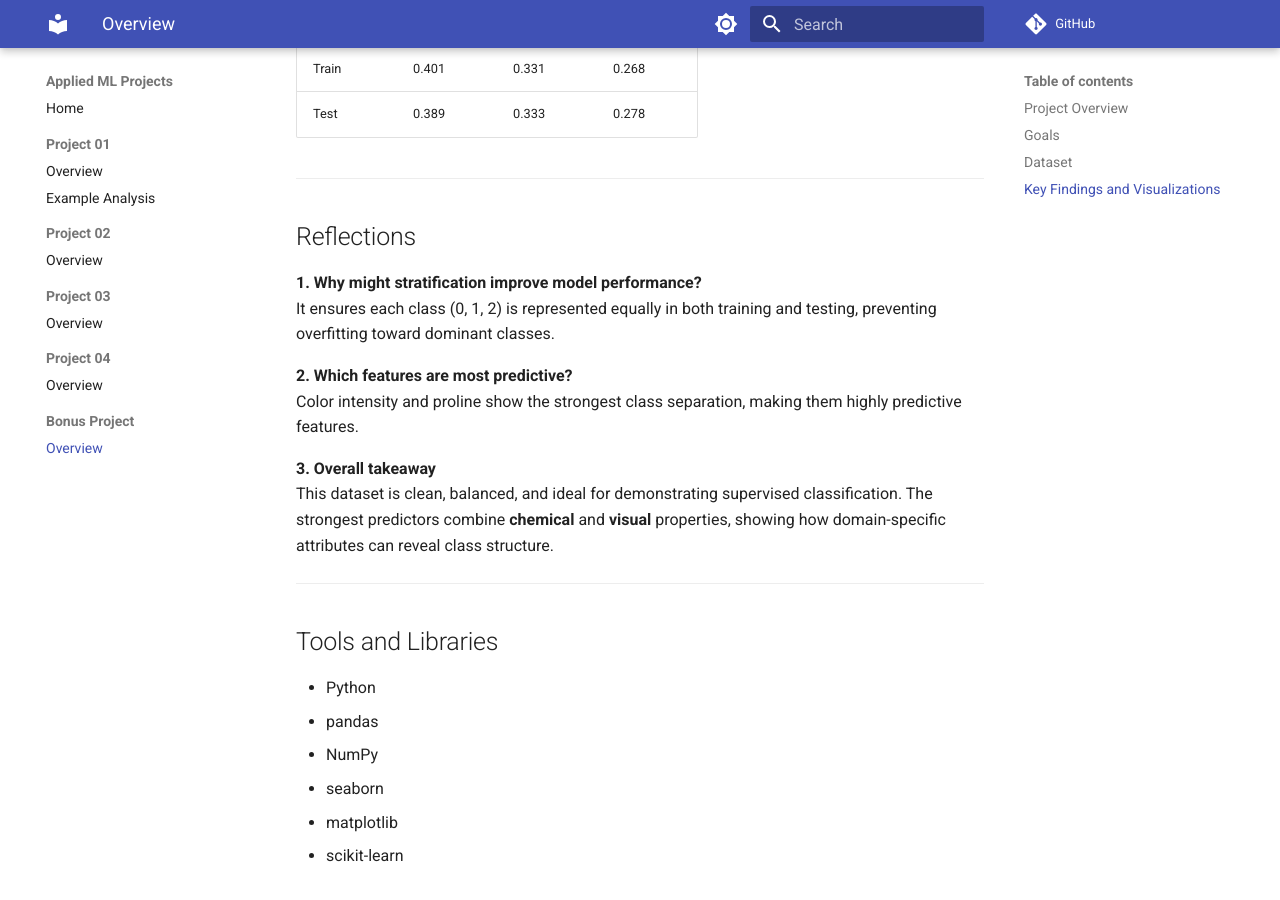
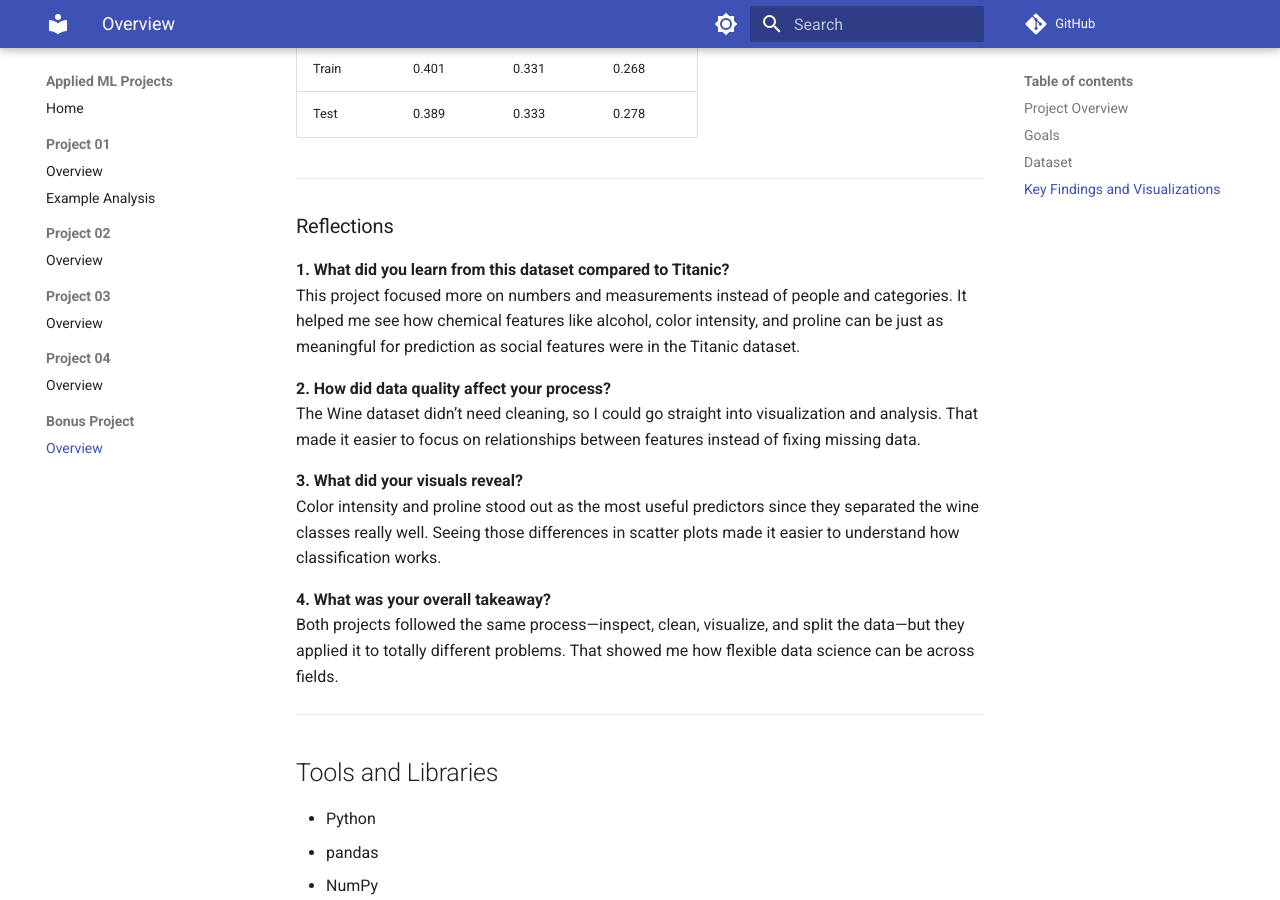
Before and after one commit to ssowers2/applied-ml-sowers, an MkDocs documentation site: the page built from docs/bonusproject01/README.md, in a window 1280 px wide and 900 px high, scrolled down 2355 px. Built offline with MkDocs 1.6.1 and Material for MkDocs 9.7.7, drawn with Linux system fonts in a browser that asks for light colours; comment, search, counter and statistics services are not loaded.

Commit message:
Cleaning up README files so they are identical in the docs versions and the notebook version

```diff
--- a/docs/bonusproject01/README.md
+++ b/docs/bonusproject01/README.md
@@ -79,16 +79,19 @@ The stratified split produced nearly identical class distributions in training a
 
 ---
 
-## Reflections
+### Reflections
 
-**1. Why might stratification improve model performance?**
-It ensures each class (0, 1, 2) is represented equally in both training and testing, preventing overfitting toward dominant classes.
+**1. What did you learn from this dataset compared to Titanic?**
+This project focused more on numbers and measurements instead of people and categories. It helped me see how chemical features like alcohol, color intensity, and proline can be just as meaningful for prediction as social features were in the Titanic dataset.
 
-**2. Which features are most predictive?**
-Color intensity and proline show the strongest class separation, making them highly predictive features.
+**2. How did data quality affect your process?**
+The Wine dataset didn’t need cleaning, so I could go straight into visualization and analysis. That made it easier to focus on relationships between features instead of fixing missing data.
 
-**3. Overall takeaway**
-This dataset is clean, balanced, and ideal for demonstrating supervised classification. The strongest predictors combine **chemical** and **visual** properties, showing how domain-specific attributes can reveal class structure.
+**3. What did your visuals reveal?**
+Color intensity and proline stood out as the most useful predictors since they separated the wine classes really well. Seeing those differences in scatter plots made it easier to understand how classification works.
+
+**4. What was your overall takeaway?**
+Both projects followed the same process—inspect, clean, visualize, and split the data—but they applied it to totally different problems. That showed me how flexible data science can be across fields.
 
 ---
 
@@ -101,4 +104,4 @@ This dataset is clean, balanced, and ideal for demonstrating supervised classifi
 - scikit-learn
 
 ## Notebook Link
-[View Full Notebook on GitHub →](https://github.com/ssowers2/applied-ml-sowers/blob/main/notebooks/bonusproject01/mlbonus01_sowers.ipynb)
+[View Full Notebook on GitHub →](../../notebooks/bonusproject01/mlbonus01_sowers.ipynb)
```
Also changed, not shown: docs/project02/README.md (+18 -0 lines), notebooks/bonusproject01/README.md (+10 -7 lines), notebooks/project02/README.md (+18 -0 lines).
